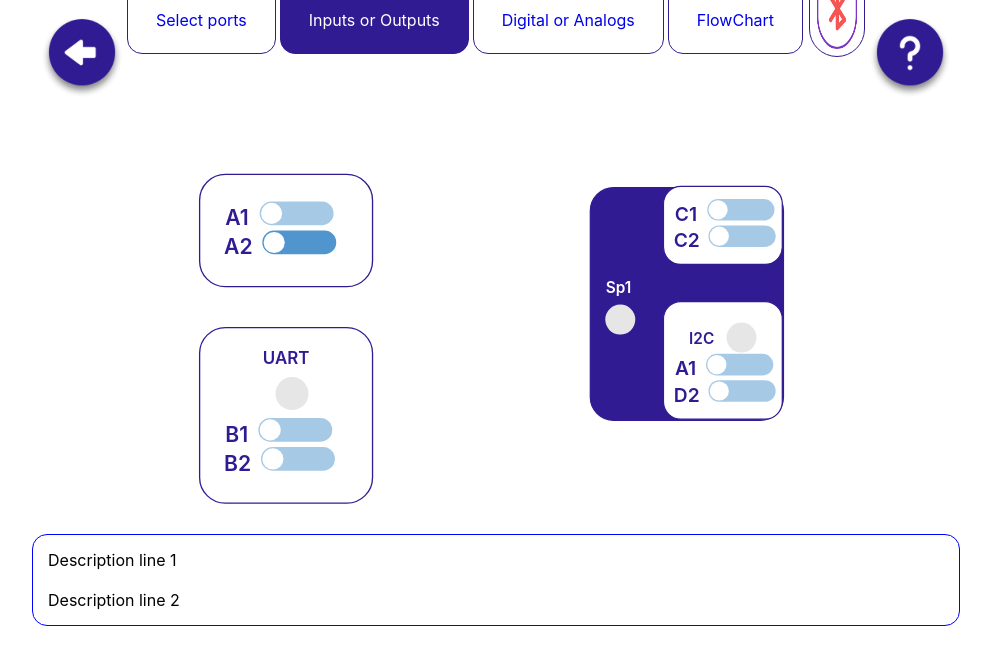
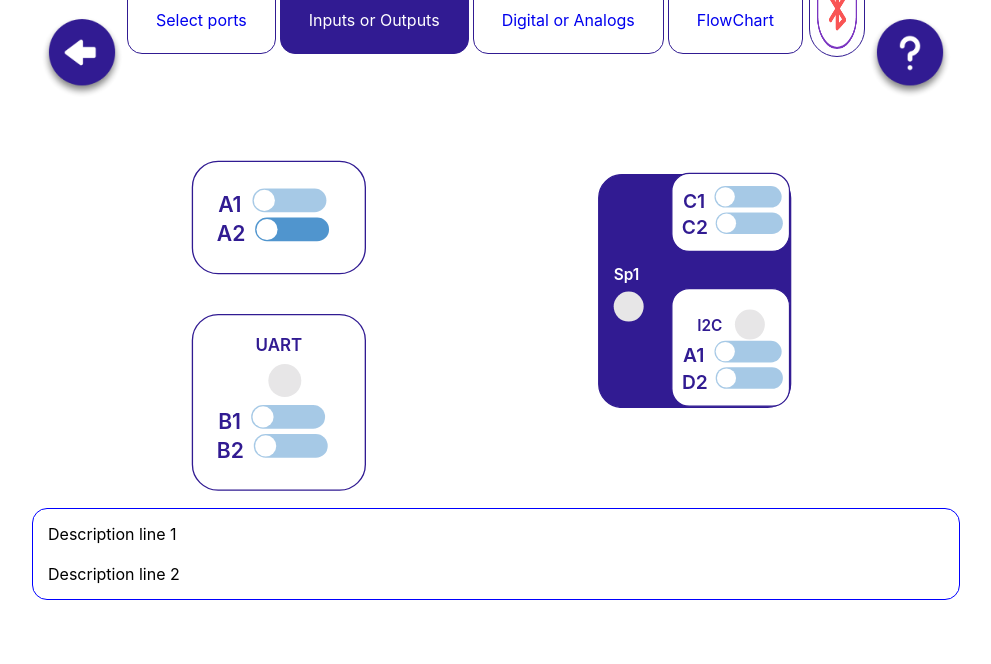
Before and after one commit to apurvsingla/flowchart, a React (Create React App) app: page /input-output in a window 1280 px wide. Shown: the top 664 px of the page, without its empty margins (144-1135 px from the left). Built offline with nearby package versions, Linux system fonts and the light colour scheme.

Commit message:
2nd page final

```diff
--- a/src/Components/DigitalAnalog/DigitalAnalog.styles.jsx
+++ b/src/Components/DigitalAnalog/DigitalAnalog.styles.jsx
@@ -4,7 +4,6 @@ export const Main = styled.div`
     display: flex;
     justify-content: center;
     width: 100%;
-
 `;
 
 export const InnerDiv = styled.div`
--- a/src/Components/Input/Input.js
+++ b/src/Components/Input/Input.js
@@ -355,7 +355,7 @@ class InputOutput extends Component {
                             <label className="lower-label-input">
                                 A2
                                 <SwitchButton
-                                checked={this.state.A2Checked}
+
                                 checked={JSON.parse(localStorage.getItem('a2-I/O'))}
                                 onChange={this.a2CheckedState}
                                 />
--- a/src/Components/Input/Input.styles.scss
+++ b/src/Components/Input/Input.styles.scss
@@ -1,6 +1,6 @@
 .flex {
     width: 54%;
-    padding: 25px;
+    padding: 12px;
     display: flex;
     justify-content: space-around;
     transform: scale(1.2);
```
